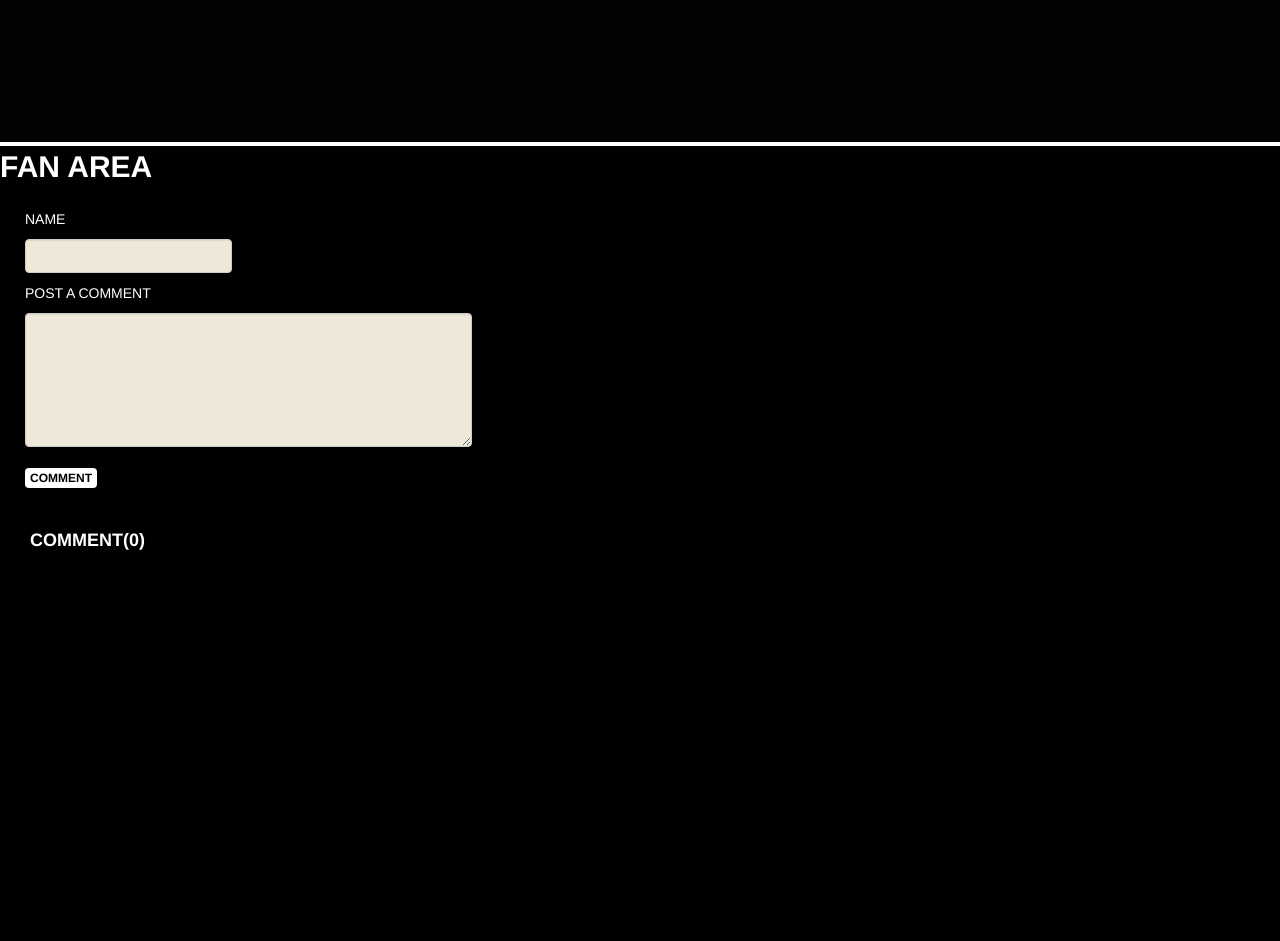
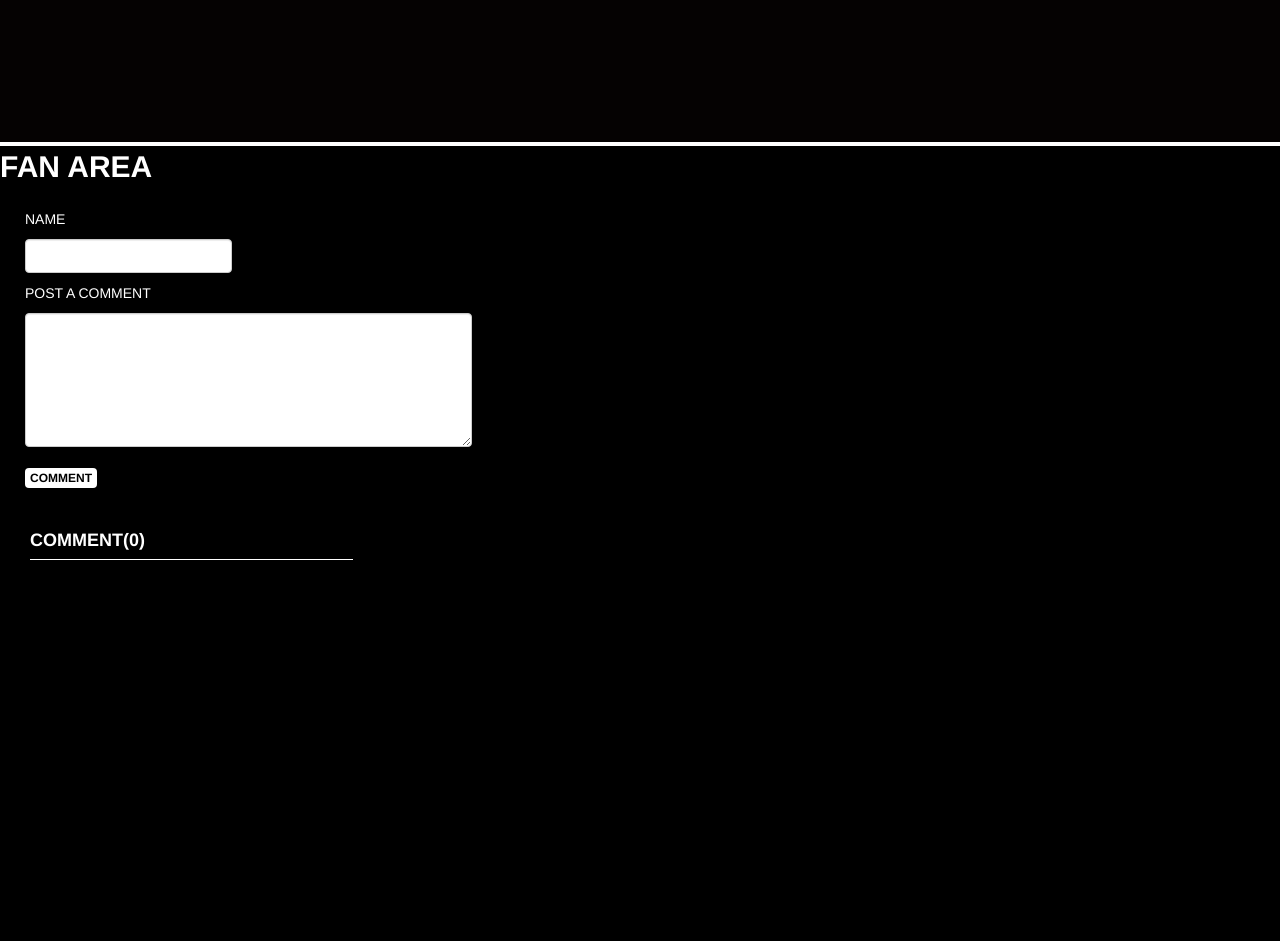
Before and after one commit to ligreens/arcticmonkeys, a PHP site: page / in a window 1280 px wide. Shown: the part 1258-2199 px from the top of the page. Run offline with PHP 8.4, Linux system fonts and the light colour scheme; data that the repository does not hold is empty.

Commit message:
added footer header

```diff
--- a/app/Controllers/Controllers.php
+++ b/app/Controllers/Controllers.php
@@ -22,9 +22,9 @@ class Controllers
     function insert_comment()
     {
         if (!empty($_POST['comment']) && !empty($_POST['fname']) && isset($_POST['send'])) {
-            $sql = "INSERT INTO `comments` (`fname`, `comment`) VALUES(:namn, :comment)";
+            $sql = "INSERT INTO `comments` (`fname`, `comment`, `user_id`) VALUES(:namn, :comment, :user)";
             $stm = $this->db->prepare($sql);
-            $stm->execute(['namn' => $_POST['fname'], 'comment' => $_POST['comment']]);
+            $stm->execute(['namn' => $_POST['fname'], 'comment' => $_POST['comment'],'user' => $_SESSION['user_id']]);
         }
     }
 
@@ -83,7 +83,6 @@ class Controllers
             }
         }
     }
-
     function failed_to_login()
     {
         if (!isset($_SESSION['logged_in'])) {
--- a/app/Models/Model.php
+++ b/app/Models/Model.php
@@ -39,7 +39,7 @@ class Model{
         return $stm->fetchAll();
     }
     public function count_comments(){
-        $sql = $sql = "SELECT COUNT(*) AS total FROM comments";
+        $sql = $sql = "SELECT COUNT(*) AS total FROM comments ";
         $stm = $this->db->prepare($sql);
         $stm->execute();
         return $stm->fetchAll();
--- a/public/css/custom.css
+++ b/public/css/custom.css
@@ -76,9 +76,6 @@ h1 {
     margin-bottom: 10px;
 }
 
-.textcomment{
-    background-color:#eee8d8;
-}
 
 h4 {
     text-align: center;
@@ -92,7 +89,7 @@ h5 {
 
 .bordercomments {
     padding-top: 20px;
-    width: 600px;
+    width: 500px;
     height: 400px;
     overflow: auto;
     background-color: black;
@@ -112,13 +109,13 @@ h5 {
     font-size: 18px;
     font-weight: bold;
     color:white;
+    border-bottom:1px solid white;
 }
 
 .commentname {
     font-weight: bold;
     color: white;
     font-size: 15px;
-    border-bottom:1px solid white;
 }
 
 .comments {
@@ -321,9 +318,7 @@ hr {
 .first{
     margin-bottom:250px;
 }
-.albums{
-    height:800px;
-}
+
 .releases{
     font-size: 25px;
     color:white;
@@ -338,3 +333,9 @@ hr {
     padding-left:8px;
 
 }
+.albums{
+    background-color:black;
+}
+#concertclick{
+    height:635px;
+}
--- a/public/index.php
+++ b/public/index.php
@@ -30,43 +30,33 @@ $path = function ($uri) {
 
 // Routing
 $controller = new Controller($baseDir);
+$model = new Model($db);
 switch ($path($_SERVER['REQUEST_URI'])) {
     case '/':
-        $model = new Model($db);
         $comments = $model->get_comments();
         $member = $model->get_member_by_name('');
         $count = $model->count_comments();
         $comment = new \App\Controllers\Controllers($db);
         $comment->insert_comment();
-
         require $baseDir . '/views/index.php';
         break;
     case '/concert':
-        $model = new Model($db);
         $concert = $model->get_concerts();
-
         require $baseDir . '/views/concert.php';
         break;
-
     case '/admin':
         $admin = new \App\Controllers\Admin($db);
         $admin->add_admin();
         $login = new \App\Controllers\Login($db);
-        //  $login->login();
-
         require $baseDir . '/views/admin.login.php';
         break;
-
     case '/albums':
-        $model = new Model($db);
         $albums = $model->get_songs('');
         $get_albums = new \App\Controllers\Controllers($db);
         $get_albums->get_album('');
         require $baseDir . '/views/albums.php';
         break;
-
     case '/edit':
-        $model = new Model($db);
         $comments = $model->get_comments();
         $controller = new \App\Controllers\Controllers($db);
         $controller->delete_comments();
@@ -74,6 +64,7 @@ switch ($path($_SERVER['REQUEST_URI'])) {
         $controller->update_concert();
         $concert = $model->get_concerts();
         $delete = $controller->delete_concerts();
+        $controller->insert_comment();
         $nologin = new App\Controllers\Controllers($db);
         $login = new \App\Controllers\Login($db);
         $login->login();
@@ -81,7 +72,6 @@ switch ($path($_SERVER['REQUEST_URI'])) {
         $nologin->logout();
         require $baseDir . '/views/edit.php';
         break;
-
     default:
         header('HTTP/1.0 404 Not Found');
         echo 'Page not found';
--- a/public/js/vendor/custom.js
+++ b/public/js/vendor/custom.js
@@ -7,7 +7,7 @@
 });
 
  $(document).ready(function(){
-     $(".second:nth-child(odd)").css("background-color", "#333333");
+     $(".second:nth-child(even)").css("background-color", "#333333");
  });
 
  $(document).ready(function(){
--- /dev/null
+++ b/views/footer.php
@@ -0,0 +1,5 @@
+<footer class="col-lg-12 col-md-12 col-sm-12 col-xs-12 footer" style="padding:0px;">
+    <div class="col-lg-12 col-md-12 col-sm-12 col-xs-12 footer" style="padding:0px" ;>
+        <p class="copy">Arctic Monkeys fan page</p>
+    </div>
+</footer>
--- /dev/null
+++ b/views/header.php
@@ -0,0 +1,24 @@
+<!DOCTYPE html>
+<html>
+<head>
+    <meta charset="utf-8">
+    <meta http-equiv="X-UA-Compatible" content="IE=edge">
+    <meta name="viewport" content="width=device-width, initial-scale=1">
+    <title>Arctic Monkeys</title>
+    <!-- Bootstrap -->
+    <link href="/css/bootstrap.min.css" rel="stylesheet">
+    <!-- CSS -->
+    <link href="/css/custom.css" rel="stylesheet">
+</head>
+<body id="home">
+<header class="col-lg-12 col-md-12 col-sm-12 col-xs-12" style="padding: 0;">
+    <div class="col-lg-12 col-md-12 col-sm-12 col-xs-12 header" style="padding: 0;">
+        <hr>
+        <div class="row pull-right menurow" style="margin:3px;">
+            <a href="/" class=" menu home"> HOME</a>
+            <a href="albums" class="menu"> RELEASES</a>
+            <a href="#" class=" menu fansforum ">FANS FORUM</a>
+            <a href="concert" class="menu">CONCERTS</a>
+        </div>
+    </div>
+</header>
--- a/views/index.php
+++ b/views/index.php
@@ -1,29 +1,6 @@
-<!DOCTYPE html>
-<html>
-<head>
-    <meta charset="utf-8">
-    <meta http-equiv="X-UA-Compatible" content="IE=edge">
-    <meta name="viewport" content="width=device-width, initial-scale=1">
-    <title>Arctic Monkeys</title>
-    <!-- Bootstrap -->
-    <link href="/css/bootstrap.min.css" rel="stylesheet">
-    <!-- CSS -->
-    <link href="/css/custom.css" rel="stylesheet">
-</head>
-<body id="home">
-<header class="col-lg-12 col-md-12 col-sm-12 col-xs-12" style="padding: 0;">
-    <div class="col-lg-12 col-md-12 col-sm-12 col-xs-12 header" style="padding: 0;">
-        <hr>
-        <div class="row pull-right menurow" style="margin:3px;">
-            <a href="#" class=" menu home"> HOME</a>
-            <a href="albums" class="menu"> RELEASES</a>
-            <a href="#" class=" menu fansforum ">FANS FORUM</a>
-            <a href="concert" class="menu">CONCERTS</a>
-        </div>
-    </div>
-</header>
+<?php require 'header.php'?>
 <div class="col-lg-12 col-md-12 col-sm-12 col-xs-12 dive">
-    <main class="col-lg-12 col-md-12 col-sm-12 col-xs-12 main" style="padding: 0;">
+<main class="col-lg-12 col-md-12 col-sm-12 col-xs-12 main" style="padding: 0;">
         <form action="#" method="POST" name="member">
             <div class="col-lg-3 col-md-3 col-sm-3 col-xs-6">
                 <img src="images/img/alex.jpg"
@@ -84,23 +61,15 @@
                             <h6 id='date' class=""><?= $item['date'] ?>
                             </h6>
                             <p class='comments'><?= $item['comment'] ?></p><br>
-
                         </div>
                     <?php } ?>
-
                 </div>
-
                 <div class="col-lg-2 col-md-2"></div>
             </div>
         </div>
     </div>
 </div>
-
-    <footer class="col-lg-12 col-md-12 col-sm-12 col-xs-12 footer" style="padding:0px;">
-        <div class="col-lg-12 col-md-12 col-sm-12 col-xs-12 footer" style="padding:0px" ;>
-            <p class="copy">Arctic Monkeys fan page</p>
-        </div>
-    </footer>
+<?php require 'footer.php'?>
 <script src="https://ajax.googleapis.com/ajax/libs/jquery/1.12.4/jquery.min.js"></script>
 <script src="/js/vendor/custom.js" type="text/javascript"></script>
 </body>
```
Also changed, not shown: views/admin.login.php (+1 -6 lines), views/albums.php (+27 -86 lines), views/concert.php (+3 -30 lines), views/edit.php (+5 -24 lines).
